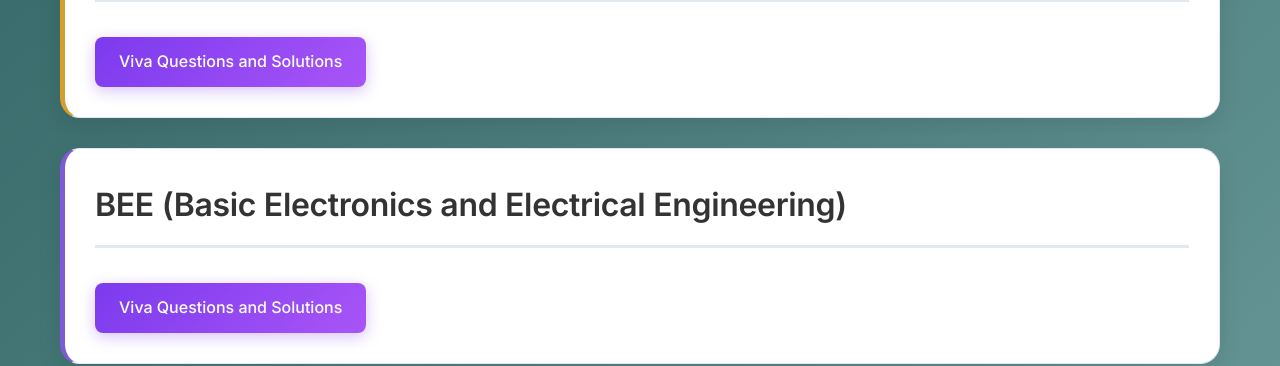
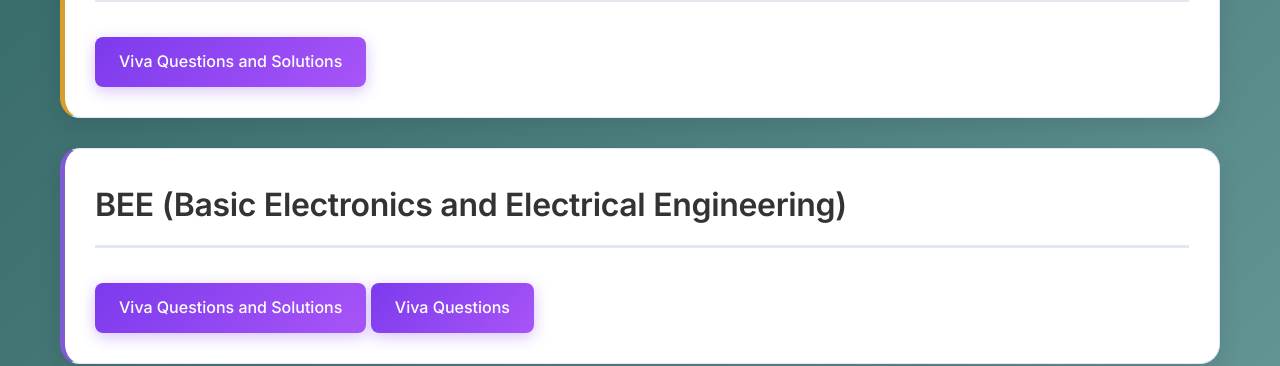
Before and after one commit to Panther1507/Apsit-website, a plain HTML site: page viva.html in a window 1280 px wide. Shown: the part 590-956 px from the top of the page. Drawn offline with Linux system fonts and the light colour scheme.

Commit message:
Update viva.html

```diff
--- a/viva.html
+++ b/viva.html
@@ -75,6 +75,7 @@
                     <div class="syllabus-section">
                         <div class="question-bank-container">
                             <a href="https://drive.google.com/file/d/1ESdxi83IGYz2KwGoFeS1E9PVu2M-d6xN/preview" class="question-bank-link">Viva Questions and Solutions</a>
+                            <a href="https://drive.google.com/file/d/1uLa8WHFAnj4fwGQvZY0jTcOyqA76VCA7/preview" class="question-bank-link">Viva Questions</a>
                         </div>
                     </div>
                 </div>
```
